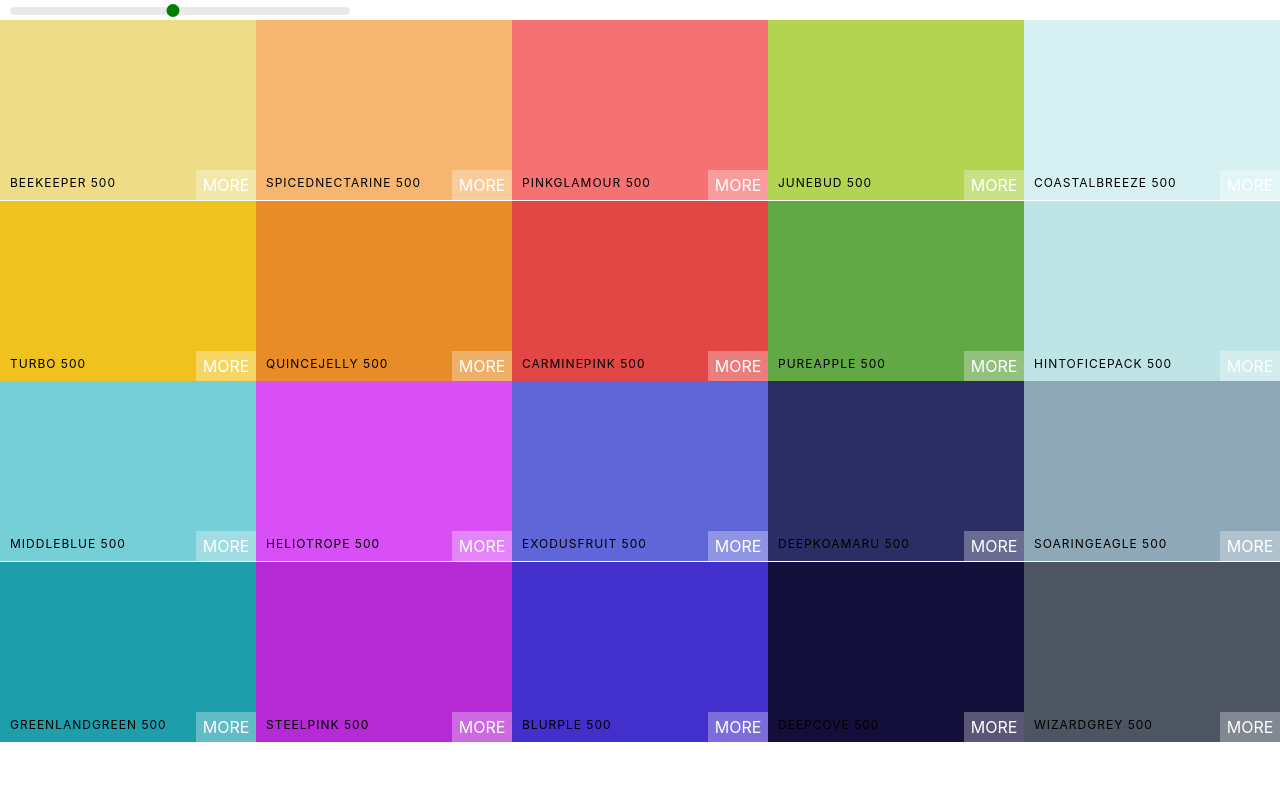
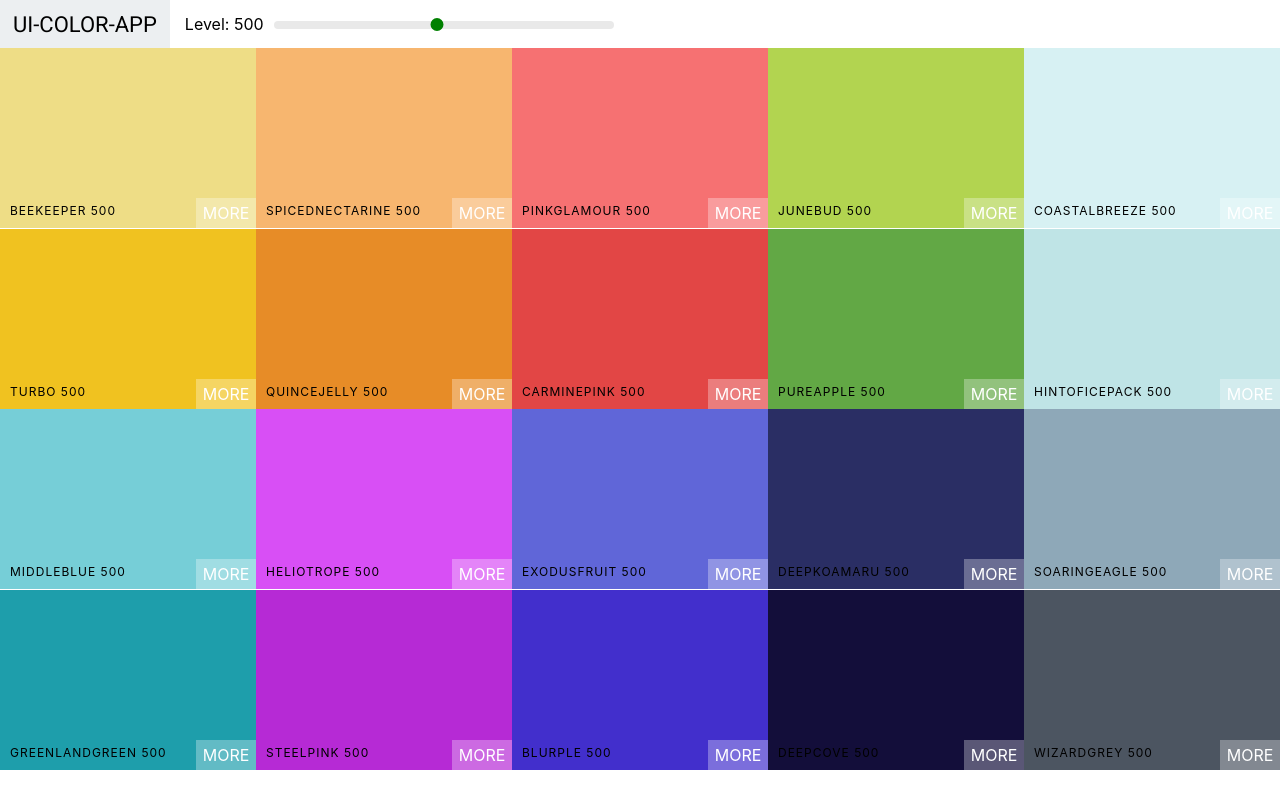
Before and after one commit to bineetNaidu/UI-Colors-App, a React (Create React App) app: page / in a window 1280 px wide. Built offline with nearby package versions, Linux system fonts and the light colour scheme.

Commit message:
Adding Navbar Component

```diff
--- /dev/null
+++ b/src/Navbar.css
@@ -0,0 +1,47 @@
+.Navbar {
+  display: flex;
+  align-items: center;
+  justify-content: flex-start;
+  height: 6vh;
+}
+.logo {
+  margin-right: 15px;
+  padding: 0 13px;
+  font-size: 22px;
+  background-color: #eceff1;
+  font-family: Roboto;
+  height: 100%;
+  display: flex;
+  align-items: center;
+}
+
+.logo a {
+  text-decoration: none;
+  color: black;
+}
+
+.slider {
+  width: 340px;
+  margin: 0 10px;
+  display: inline-block;
+}
+
+.rc-slider-track {
+  background-color: transparent;
+}
+.rc-slider-rail {
+  height: 8px;
+}
+.rc-slider-handle,
+.rc-slider-handle:active,
+.rc-slider-handle:focus,
+.rc-slider-handle:hover {
+  background-color: green;
+  outline: none;
+  border: 2px solid green;
+  box-shadow: none;
+  width: 13px;
+  height: 13px;
+  margin-left: -7px;
+  margin-top: -3px;
+}
--- /dev/null
+++ b/src/Navbar.jsx
@@ -0,0 +1,29 @@
+import React, { Component } from "react";
+import Slider from "rc-slider";
+import "rc-slider/assets/index.css";
+import "./Navbar.css";
+
+export default class Navbar extends Component {
+  render() {
+    const { level, changeLevel } = this.props;
+    return (
+      <header className="Navbar">
+        <div className="logo">
+          <a href="#">UI-COLOR-APP</a>
+        </div>
+        <div className="slider-container">
+          <span>Level: {level}</span>
+          <div className="slider">
+            <Slider
+              defaultValue={level}
+              min={100}
+              max={900}
+              step={100}
+              onAfterChange={changeLevel}
+            />
+          </div>
+        </div>
+      </header>
+    );
+  }
+}
--- a/src/Palette.css
+++ b/src/Palette.css
@@ -5,28 +5,3 @@
 .Palette-colors {
   height: 90%;
 }
-.slider {
-  width: 340px;
-  margin: 0 10px;
-  display: inline-block;
-}
-
-.rc-slider-track {
-  background-color: transparent;
-}
-.rc-slider-rail {
-  height: 8px;
-}
-.rc-slider-handle,
-.rc-slider-handle:hover,
-.rc-slider-handle:active,
-.rc-slider-handle:focus {
-  background-color: green;
-  outline: none;
-  border: 2px solid green;
-  box-shadow: none;
-  width: 13px;
-  height: 13px;
-  margin-left: -7px;
-  margin-top: -3px;
-}
--- a/src/Palette.jsx
+++ b/src/Palette.jsx
@@ -1,7 +1,6 @@
 import React, { Component } from "react";
 import ColorBox from "./ColorBox";
-import Slider from "rc-slider";
-import "rc-slider/assets/index.css";
+import Navbar from "./Navbar";
 import "./Palette.css";
 
 export default class Palette extends Component {
@@ -26,16 +25,7 @@
 
     return (
       <div className="Palette">
-        {/* navbar goes here */}
-        <div className="slider">
-          <Slider
-            defaultValue={level}
-            min={100}
-            max={900}
-            step={100}
-            onAfterChange={this.changeLevel}
-          />
-        </div>
+        <Navbar level={level} changeLevel={this.changeLevel} />
         <div className="Palette-colors">
           {/* color boxes */}
           {colorboxes}
--- a/src/index.css
+++ b/src/index.css
@@ -1,13 +1,14 @@
+@import url("https://fonts.googleapis.com/css2?family=Roboto:wght@100;400;500&display=swap");
 body {
   margin: 0;
-  font-family: -apple-system, BlinkMacSystemFont, 'Segoe UI', 'Roboto', 'Oxygen',
-    'Ubuntu', 'Cantarell', 'Fira Sans', 'Droid Sans', 'Helvetica Neue',
+  font-family: -apple-system, BlinkMacSystemFont, "Segoe UI", "Roboto", "Oxygen",
+    "Ubuntu", "Cantarell", "Fira Sans", "Droid Sans", "Helvetica Neue",
     sans-serif;
   -webkit-font-smoothing: antialiased;
   -moz-osx-font-smoothing: grayscale;
 }
 
 code {
-  font-family: source-code-pro, Menlo, Monaco, Consolas, 'Courier New',
+  font-family: source-code-pro, Menlo, Monaco, Consolas, "Courier New",
     monospace;
 }
```
